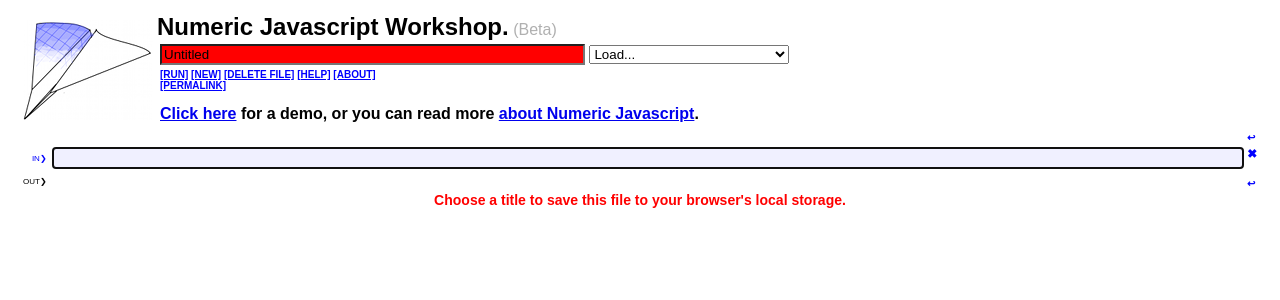
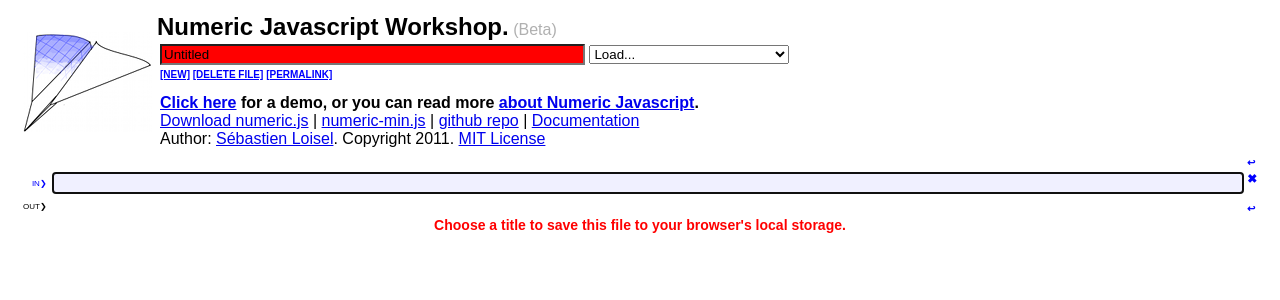
Before and after one commit to sloisel/numeric, a PHP site: page / in a window 1280 px wide. Shown: the top 300 px of the page. Run offline with PHP 8.4, Linux system fonts and the light colour scheme.

Commit message:
tightened static stuff

```diff
--- a/index.php
+++ b/index.php
@@ -4,6 +4,7 @@
     mysql_connect() or die('Could not connect: '.mysql_error);
     mysql_select_db('sloisel_numeric') or die('Could not select db: ' . mysql_error());
 }
+con();
 
 if(isset($_POST['savedata'])) {
 	$data = $_POST['savedata'];
@@ -12,7 +13,6 @@
 	json_decode($data) or die("json error");
 	$f = hash('sha256',$data);
 	if($f === "") { exit; }
-	con();
 	$d = mysql_real_escape_string($data);
 	$q = "insert ignore into blobs value ('$f','$d')";
 	$result = mysql_query($q) or die('Could save script: ' . mysql_error());
@@ -21,10 +21,10 @@
 }
 
 $incs = NULL;
+
 if(isset($_GET['link'])) {
 	$f = $_GET['link'];
 	if(!preg_match('/^[0-9a-fA-F]*$/',$f)) { exit; }
-	con();
 	$q = "select v from blobs where k = '".$f."'";
 	$result = mysql_query($q) or die('Could not fetch script: ' . mysql_error());
 	$s = mysql_fetch_row($result) or die ('Could not fetch field: ' . mysql_error());
@@ -32,7 +32,7 @@
 	$foo = json_decode($restore,true) or die("json error");
 	$incs = $foo['scripts'];
 	if(is_null($incs)) {
-		$incs = array(1 => '/scripts/numeric.js?key=8daede8011a2fecdd1cc10a78e51b167004b33cd6c00f9453a674742a80a1ab1');
+		$incs = array(1 => '8daede8011a2fecdd1cc10a78e51b167004b33cd6c00f9453a674742a80a1ab1');
 	}
 	$footer = <<<EOT
 <script>
@@ -43,10 +43,25 @@
 </script>
 EOT;
 } else {
-	$incs = array(1 => '/scripts/numeric.js?key=8daede8011a2fecdd1cc10a78e51b167004b33cd6c00f9453a674742a80a1ab1');
+	$incs = array(1 => '8daede8011a2fecdd1cc10a78e51b167004b33cd6c00f9453a674742a80a1ab1');
 	$footer = "";
 }
+header('Expires: '.gmdate('D, d M Y H:i:s \G\M\T', time() + 86400));
 include('workshop.html');
 
 echo $footer;
 ?>
+
+<script type="text/javascript">
+
+  var _gaq = _gaq || [];
+  _gaq.push(['_setAccount', 'UA-23862738-2']);
+  _gaq.push(['_trackPageview']);
+
+  (function() {
+    var ga = document.createElement('script'); ga.type = 'text/javascript'; ga.async = true;
+    ga.src = ('https:' == document.location.protocol ? 'https://ssl' : 'http://www') + '.google-analytics.com/ga.js';
+    var s = document.getElementsByTagName('script')[0]; s.parentNode.insertBefore(ga, s);
+  })();
+
+</script>
--- a/tools/foo.php
+++ /dev/null
@@ -1,5 +0,0 @@
-<html><body>
-<?php
-echo 'Current PHP version: ' . phpversion();
-print_r(hash_algos());
-?>
--- a/mkdb.php
+++ b/tools/mkdb.php
@@ -1,5 +1,5 @@
 <?php
-$n = file_get_contents('./lib/numeric.js') or die('Could not get file');
+$n = file_get_contents('../lib/numeric.js') or die('Could not get file');
 $ne = mysql_real_escape_string($n);
 $h = hash('sha256',$n) or die('Could not get hash');
 $link = mysql_connect() or die('Could not connect to db: ' . mysql_error());
--- a/workshop.html
+++ b/workshop.html
@@ -172,12 +172,11 @@
 			</tr>
 			<tr>
 				<td class="menu">
-					<a href="#" onclick="workshop.runall();" class="menu">[RUN]</a>
-					<a href="#" onclick="workshop.reset(); workshop.mkinput(0);" class="menu">[NEW]</a>
+<!--					<a href="#" onclick="workshop.runall();" class="menu">[RUN]</a>-->
+					<form name="myform" action="index.php" method="post">
+					<a href="/" class="menu">[NEW]</a>
 					<a href="#" onclick="workshop.del();" class="menu">[DELETE FILE]</a>
-					<a href="/numeric/doc/symbols/numeric.html" class="menu">[HELP]</a>
-					<a href="/numeric/about.html" class="menu">[ABOUT]</a>
-					<form name="myform" action="index.php" method="post">
+<!--					<a href="/numeric/about.html" class="menu">[ABOUT]</a>-->
 					<a href="javascript: workshop.submit();" class="menu">[PERMALINK]</a>
 					<input type="hidden" name="savedata" value="">
 					</form>
@@ -186,9 +185,15 @@
 			<tr>
 				<td>
 					<b>
-					<a href="/numeric/index.php?link=79cfb087074a163a9a763ebe55a4f55545d33a50f54827474cc7e600a5c1ab35">Click here</a>
+					<a href="/numeric/demo.html">Click here</a>
 					for a demo, or you can read more <a href="/numeric/about.html">about Numeric Javascript</a>.
-					</b>
+					</b><br>
+					<a href="/numeric/lib/numeric.js">Download numeric.js</a> |
+				 	<a href="/numeric/lib/numeric-min.js">numeric-min.js</a> |
+				 	<a href="https://github.com/sloisel/numeric">github repo</a> |
+				 	<a href="/numeric/doc/symbols/numeric.html">Documentation</a><br>
+					Author: <a href="http://www.ma.hw.ac.uk/~loisel/">S&eacute;bastien Loisel</a>.
+					Copyright 2011. <a href="/numeric/license.txt">MIT License</a>
 				</td>
 			</tr>
 		</table>
```
Also changed, not shown: about.html (+18 -4 lines), tools/checkfile.js (deleted, +0 -9 lines), 3 other files.
